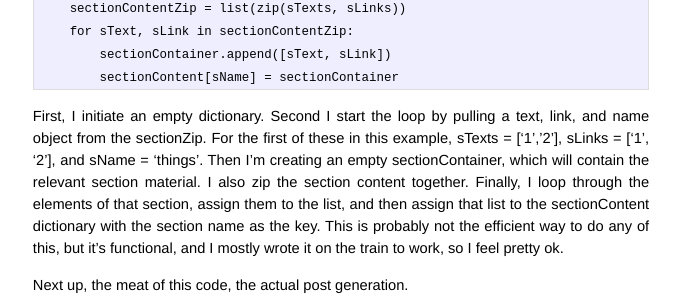
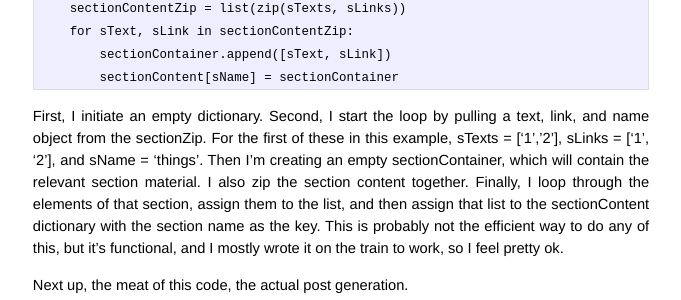
Before and after one commit to cwaldoch/cwaldoch.github.io, a Jekyll site: the page built from _posts/2018-02-15-Automating-Round-up-Posts.md, in a window 1280 px wide and 1400 px high, scrolled down 1498 px. Shown: the part 152-452 px from the top of the window, without its empty margins (299-980 px from the left). Built offline with Jekyll 4.4.1, drawn with Linux system fonts in a browser that asks for light colours; our own code applies the rules of GitHub Pages for plain Markdown files; some of the changed text lies outside the part shown.

````diff
--- a/_posts/2018-02-15-Automating-Round-up-Posts.md
+++ b/_posts/2018-02-15-Automating-Round-up-Posts.md
@@ -63,7 +63,7 @@ for sTexts, sLinks, sName in sectionZip:
         sectionContent[sName] = sectionContainer
 ```
 
-First, I initiate an empty dictionary. Second I start the loop by pulling a text, link, and name object from the sectionZip. For the first of these in this example, sTexts = ['1','2'], sLinks = ['1', '2'], and sName = 'things'. Then I'm creating an empty sectionContainer, which will contain the relevant section material. I also zip the section content together. Finally, I loop through the elements of that section, assign them to the list, and then assign that list to the sectionContent dictionary with the section name as the key. This is probably not the efficient way to do any of this, but it's functional, and I mostly wrote it on the train to work, so I feel pretty ok.
+First, I initiate an empty dictionary. Second, I start the loop by pulling a text, link, and name object from the sectionZip. For the first of these in this example, sTexts = ['1','2'], sLinks = ['1', '2'], and sName = 'things'. Then I'm creating an empty sectionContainer, which will contain the relevant section material. I also zip the section content together. Finally, I loop through the elements of that section, assign them to the list, and then assign that list to the sectionContent dictionary with the section name as the key. This is probably not the efficient way to do any of this, but it's functional, and I mostly wrote it on the train to work, so I feel pretty ok.
 
 Next up, the meat of this code, the actual post generation.
 
````
Also changed, not shown: other parts of _posts/2018-02-15-Automating-Round-up-Posts.md (+1 -1 lines).
